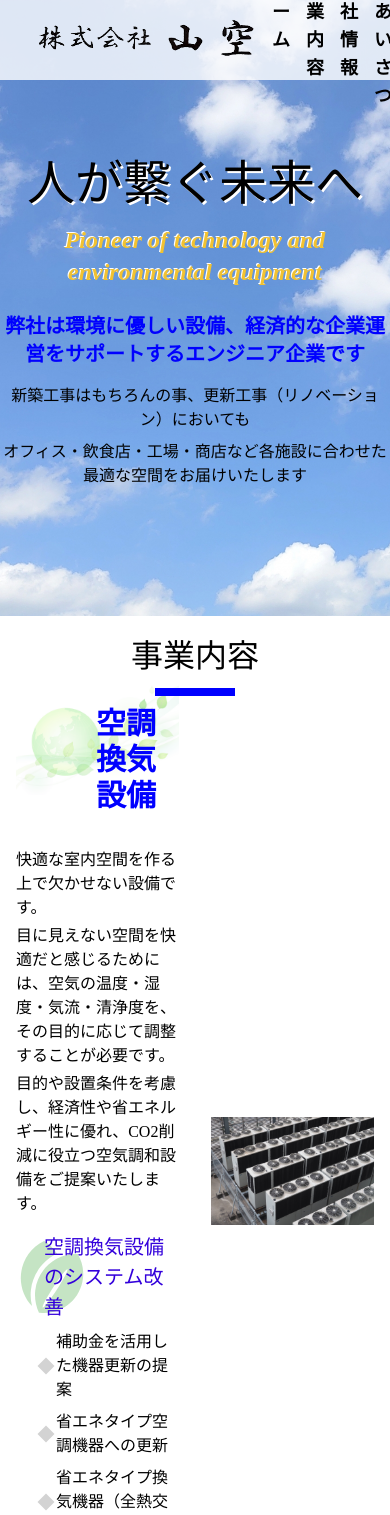
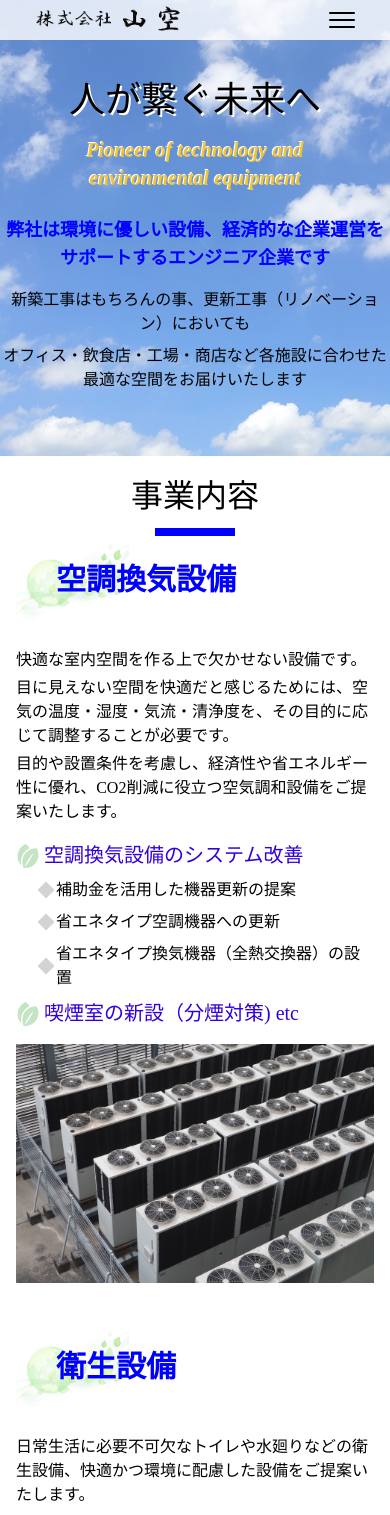
Before and after one commit to manzoku-bukuro/yamaku, a React (Create React App) app: page / in a window 390 px wide. Shown: the top 1515 px of the page. Built offline with nearby package versions, Linux system fonts and the light colour scheme.

Commit message:
修正分

```diff
--- a/src/assets/scss/business.scss
+++ b/src/assets/scss/business.scss
@@ -37,9 +37,9 @@
       background-image: url('./../img/leaf.svg');
       background-repeat: no-repeat;
       background-size: contain;
-      width: 100%;
-      height: 80%;
-      top: 50%;
+      width: 28px;
+      height: 24px;
+      top: 16px;
       left: 0;
       z-index: -1;
       opacity: 0.5;
@@ -70,4 +70,12 @@
     }
 
   }
+
+  // 768px以下の画面幅の場合
+  @media screen and (max-width: 767px) {
+    .content-title {
+      height: 40px;
+      padding-left: 40px;
+    }
+  }
 }
--- a/src/components/Header/index.tsx
+++ b/src/components/Header/index.tsx
@@ -1,12 +1,21 @@
-import React from "react";
+import React, { useState } from "react";
 import logo from '@/assets/img/logo.png';
+import burger from '@/assets/img/burger.svg';
 
 const Header = () => {
+  const [isOpen, setIsOpen] = useState(false);
+
+  const toggleMenu = () => {
+    setIsOpen(!isOpen);
+  };
   return (
-    <header className="fixed top-0 w-full h-20 bg-transparent flex items-center justify-between px-8 z-10">
-      <img className="w-60" src={logo} alt="株式会社山空" />
-      <nav>
-        <ul className="flex space-x-4 font-bold text-lg ">
+    <header className="fixed top-0 w-full md:h-20 h-10 bg-transparent flex items-center justify-between px-8 z-10">
+      <img className="md:w-60 w-40" src={logo} alt="株式会社山空" />
+      <button className="md:hidden" onClick={toggleMenu}>
+        <img className="w-8" src={burger} alt="メニュー" />
+      </button>
+      <nav className={`${isOpen ? 'block' : 'hidden'} md:block`}>
+        <ul className="flex space-x-4 font-bold md:text-lg text-sm">
           <li><a href="#home">ホーム</a></li>
           <li><a href="#business">事業内容</a></li>
           <li><a href="#company">会社情報</a></li>
--- a/src/components/Main/Section/Business.tsx
+++ b/src/components/Main/Section/Business.tsx
@@ -10,8 +10,8 @@ const Section= () => {
     <section id="business">
       <h2 className="title">事業内容</h2>
       <div className="">
-        <div className="flex mb-16">
-          <div className="w-1/2 px-4 text-left">
+        <div className="flex flex-wrap mb-16">
+          <div className="md:w-1/2 w-full px-4 text-left">
             <div className="content-title">
               <h3 className="text-3xl text-primary">空調換気設備</h3>
             </div>
@@ -30,12 +30,11 @@ const Section= () => {
               <div className="content-sub-title">喫煙室の新設（分煙対策) etc</div>
             </div>
           </div>
-          <img className="w-1/2 px-4 object-contain" src={AirConditioning} alt="空調換気設備" />
+          <img className="md:w-1/2 w-full px-4 object-contain" src={AirConditioning} alt="空調換気設備" />
         </div>
 
-        <div className="flex mb-16">
-          <img className="w-1/2 px-4 object-contain" src={Hygiene} alt="衛生設備" />
-          <div className="w-1/2 px-4 text-left">
+        <div className="flex md:flex-row-reverse flex-row flex-wrap mb-16">
+          <div className="md:w-1/2 w-full px-4 text-left">
             <div className="content-title">
               <h3 className="text-3xl text-primary">衛生設備</h3>
             </div>
@@ -49,10 +48,11 @@ const Section= () => {
               <div className="content-sub-title">バリアフリー 多目的トイレの新設 etc</div>
             </div>
           </div>
+          <img className="md:w-1/2 w-full px-4 object-contain" src={Hygiene} alt="衛生設備" />
         </div>
 
-        <div className="flex mb-16">
-          <div className="w-1/2 px-4 text-left">
+        <div className="flex flex-wrap mb-16">
+          <div className="md:w-1/2 w-full px-4 text-left">
             <div className="content-title">
               <h3 className="text-3xl text-primary">メンテナンス</h3>
             </div>
@@ -67,7 +67,7 @@ const Section= () => {
               <div className="content-sub-title">給水管の更生、排水管の高圧洗浄</div>
             </div>
           </div>
-          <img className="w-1/2 px-4 object-contain" src={Maintenance} alt="メンテナンス" />
+          <img className="md:w-1/2 w-full px-4 object-contain" src={Maintenance} alt="メンテナンス" />
         </div>
       </div>
     </section>
--- a/src/components/Main/Section/Company.tsx
+++ b/src/components/Main/Section/Company.tsx
@@ -20,7 +20,6 @@ const Section= () => {
               <th>連絡先</th>
               <td>
                 <dl>TEL：049-275-7000</dl>
-                <dl>FAX：049-275-7005</dl>
                 <dl>FAX：049-275-7005</dl>
               </td>
             </tr>
--- a/src/components/Main/Section/Home.tsx
+++ b/src/components/Main/Section/Home.tsx
@@ -8,13 +8,13 @@ interface SectionProps {
 
 const Section = () => {
   return (
-    <section id="home" className="pt-40 pb-32">
-      <h2 className="text-5xl text-shadow-bold">人が繋ぐ未来へ</h2>
-      <div className="text-2xl text-shadow-default font-bold text-orange mt-4 flex justify-center flex-wrap italic">
+    <section id="home" className="md:pt-40 md:pb-32 pt-20 pb-16">
+      <h2 className="md:text-5xl text-4xl text-shadow-bold">人が繋ぐ未来へ</h2>
+      <div className="md:text-2xl text-xl text-shadow-default font-bold text-orange mt-4 flex justify-center flex-wrap italic">
         <span>Pioneer of technology and</span>
         <span>environmental equipment</span>
       </div>
-      <div className="mt-6 text-primary font-bold text-xl">弊社は環境に優しい設備、経済的な企業運営をサポートするエンジニア企業です</div>
+      <div className="mt-6 text-primary font-bold md:text-xl text-lg">弊社は環境に優しい設備、経済的な企業運営をサポートするエンジニア企業です</div>
       <div className="mt-4">新築工事はもちろんの事、更新工事（リノベーション）においても</div>
       <div className="mt-2">オフィス・飲食店・工場・商店など各施設に合わせた最適な空間をお届けいたします</div>
     </section>
```
Also changed, not shown: src/assets/img/burger.svg (added).
